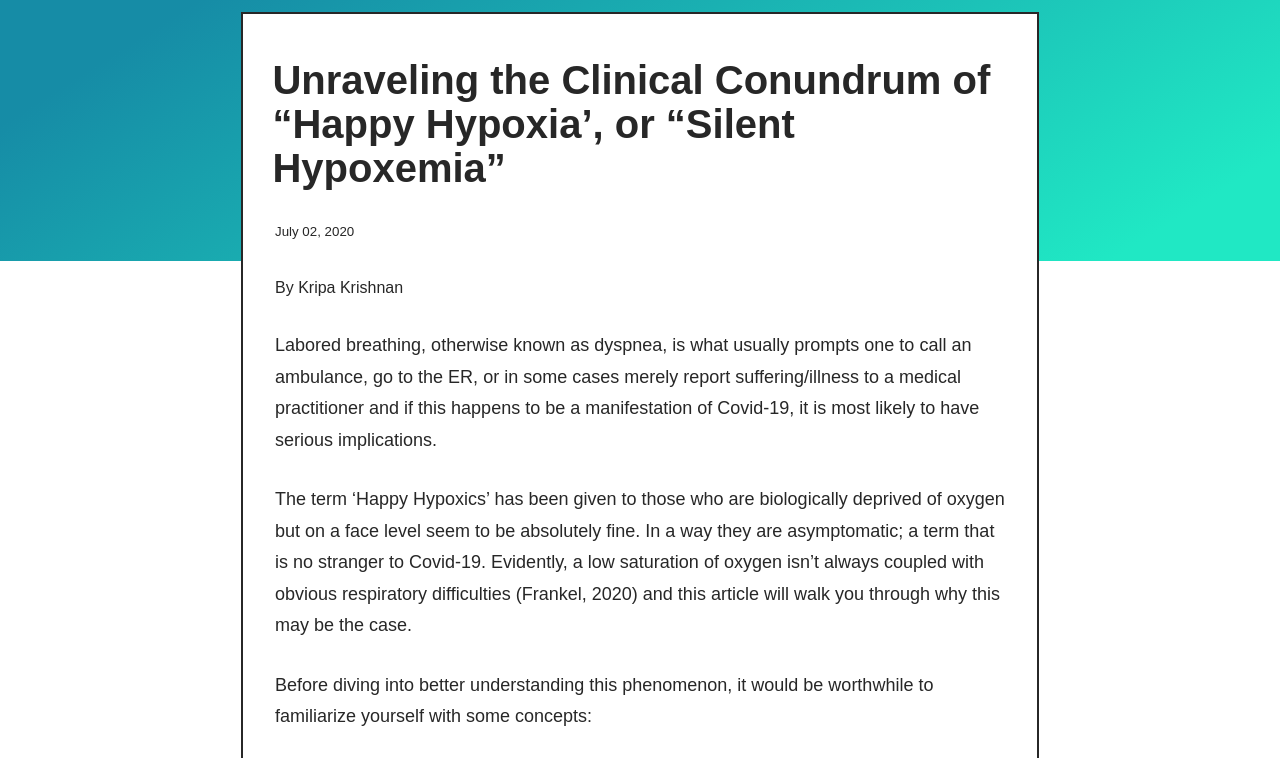
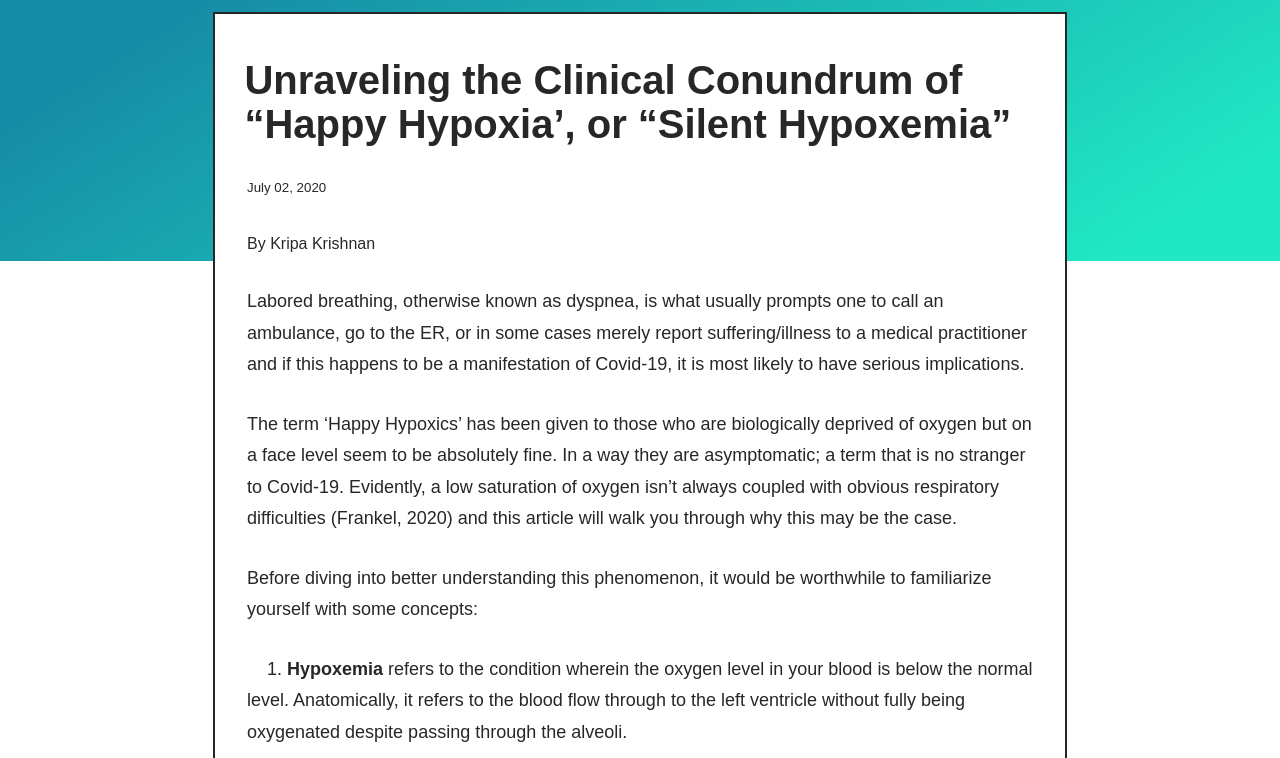
Before and after one commit to Coronavirus-Visualization-Team/blog, a Gatsby site: page /hypoxia-hypoxemia/ in a window 1280 px wide. Shown: the part 69-827 px from the top of the page. Built offline with nearby package versions, Linux system fonts and the light colour scheme; Gatsby itself is replaced by a stand-in of ours; some packages are replaced by stand-ins of ours.

Commit message:
increased width of page layout

```diff
--- a/src/components/layout.js
+++ b/src/components/layout.js
@@ -66,7 +66,7 @@ const Layout = ({ location, title, children }) => {
       style={{
         marginLeft: `auto`,
         marginRight: `auto`,
-        maxWidth: rhythm(30),
+        maxWidth: rhythm(32),
         padding: `${rhythm(1)} ${rhythm(3 / 4)}`,
       }}
     >
```
